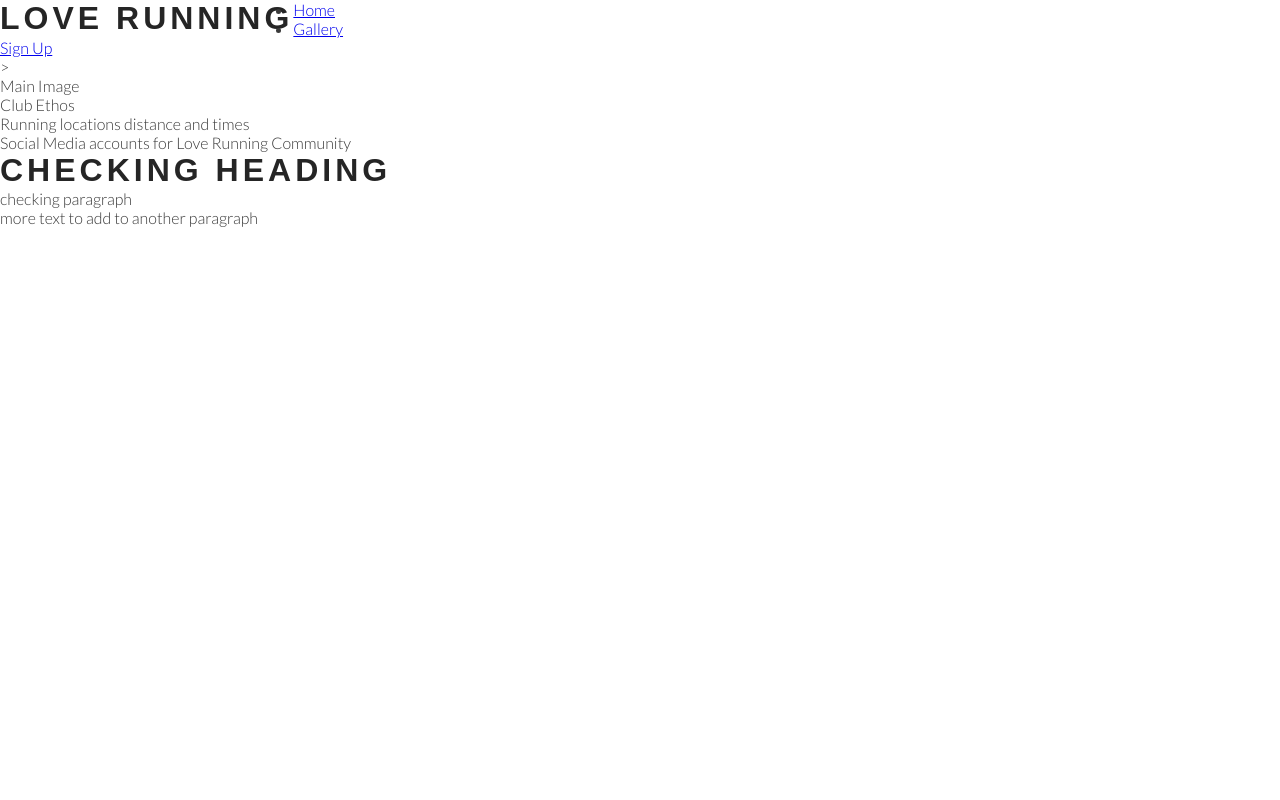
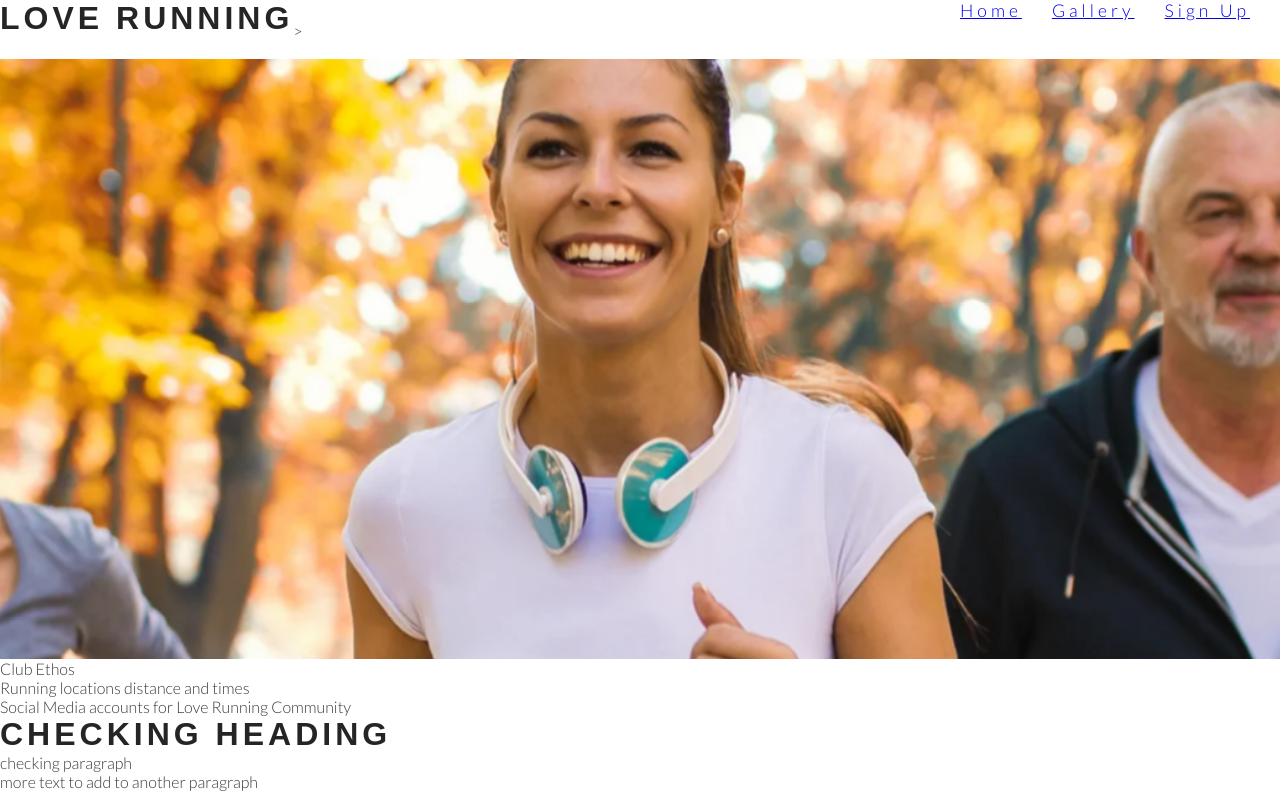
Before and after one commit to lpr78/2-Running-Club-050821, a plain HTML site: page index.html in a window 1280 px wide. Drawn offline with Linux system fonts and the light colour scheme.

Commit message:
image transition and animation to header

```diff
--- a/assets/css/style.css
+++ b/assets/css/style.css
@@ -24,3 +24,36 @@ h2 {
     float:left;
     font-size:200%;
 }
+
+#menu{
+    font-size: 110%;
+    letter-spacing:4px;
+    justify-content: flex-end;
+    display: flex;
+    flex-wrap: wrap;
+}
+
+#menu li{
+    float:right;
+    position:relative;
+    list-style-type: none;
+    margin-right: 30px;
+}
+
+#hero-outer{
+    height:600px;
+    width:100%;
+    overflow: hidden;}
+
+#hero-image{
+    height:600px;
+    width:100%;
+    background: url('../images/hero-image.webp') no-repeat center center;
+    animation: hero-zoom 7s forwards; /*animation applied to the hero-image*/
+}
+
+/* creating the level of zoom for the hero-image animation */
+@keyframes hero-zoom {
+    from {transform: scale(1);}
+    to {transform: scale(1.25);}
+}
--- a/index.html
+++ b/index.html
@@ -21,7 +21,7 @@
         </a>
 
         <nav>
-            <ul>
+            <ul id ="menu">
                 <li><a href="index.html">Home</a></li>
                 <li><a href="#">Gallery</a></li>
                 <li><a href="#">Sign Up</a></li>
@@ -29,8 +29,10 @@
 
         </nav>
     </header>
-
-    <section>Main Image</section>
+    <br>
+    <section id = "hero-outer">
+        <div id="hero-image"></div>
+    </section>
     <section>Club Ethos</section>
     <section>Running locations distance and times</section>
     <footer>Social Media accounts for Love Running Community</footer>
```
Also changed, not shown: assets/images/hero-image.webp (added).
